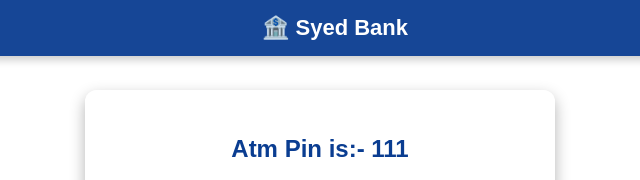
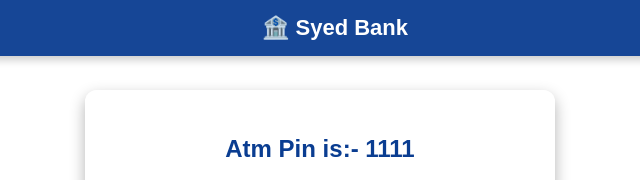
Before and after one commit to syedfaru-555/AtmWebSite, a plain HTML site: page index.html in a window 1280 px wide. Shown: the top 180 px of the page, 320-960 px from the left. Drawn offline with Linux system fonts and the light colour scheme.

Commit message:
Update index.html

```diff
--- a/index.html
+++ b/index.html
@@ -93,7 +93,7 @@
 
   <div class="container">
     <!-- Login Section -->
-    <h2>Atm Pin is:- 111</h2>
+    <h2>Atm Pin is:- 1111</h2>
     <div id="login-section">
       <h2>🔑 Enter PIN</h2>
       <input type="password" id="pin" placeholder="Enter 4-digit PIN">
```
